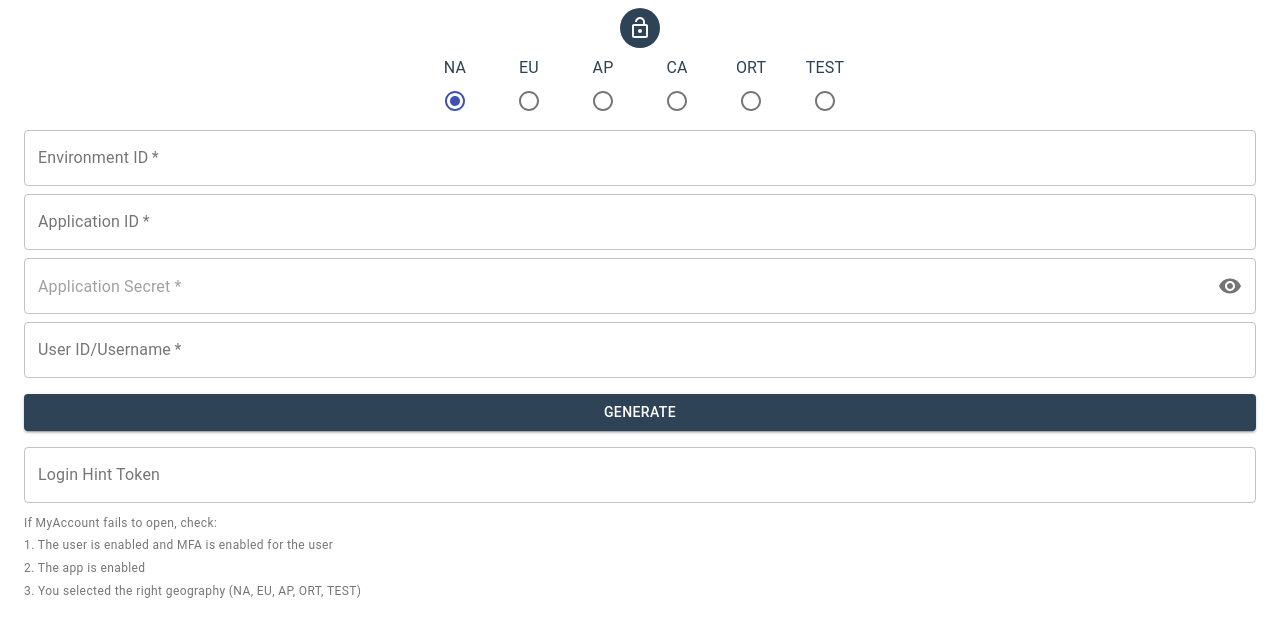
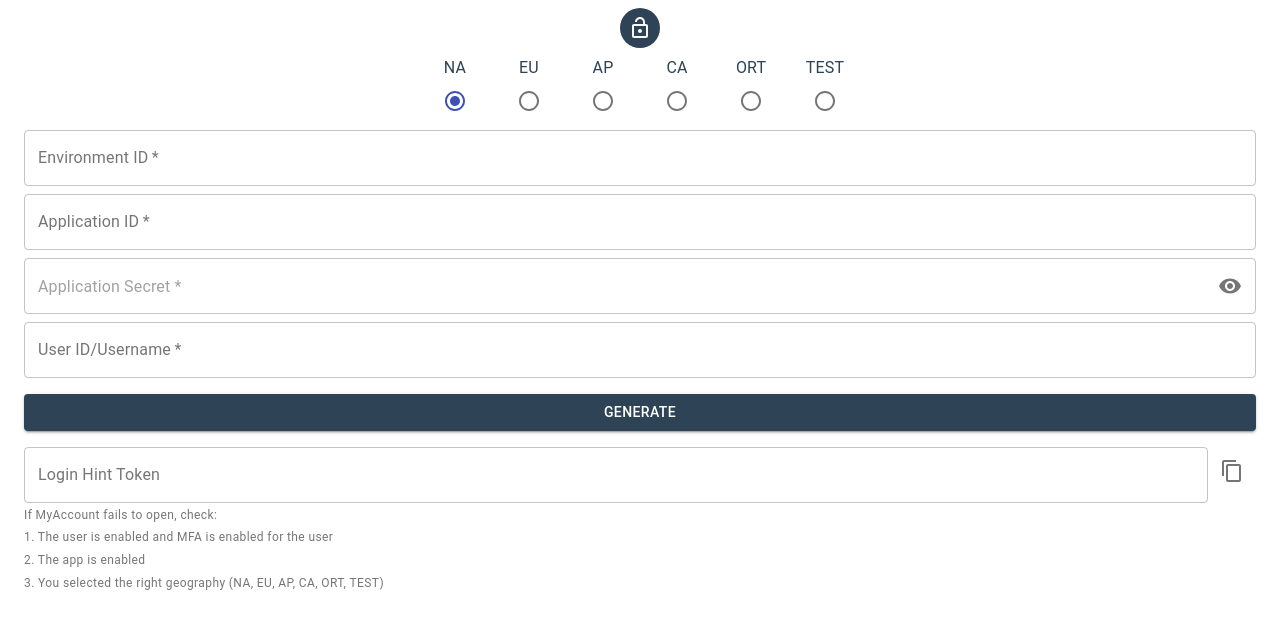
Before and after one commit to dbrowski/pingone-login-hint-token-generator, a React (Create React App) app: page / in a window 1280 px wide. Shown: the top 636 px of the page. Built offline with nearby package versions, Linux system fonts and the light colour scheme.

Commit message:
Update packages. Create copy button for token.

```diff
--- a/package.json
+++ b/package.json
@@ -5,6 +5,7 @@
   "dependencies": {
     "@emotion/react": "^11.7.0",
     "@emotion/styled": "^11.6.0",
+    "@fortawesome/fontawesome-free": "^5.15.4",
     "@material-ui/core": "^4.12.3",
     "@material-ui/icons": "^4.11.2",
     "@mui/icons-material": "^5.2.0",
--- a/src/App.js
+++ b/src/App.js
@@ -7,6 +7,7 @@ import Grid from "@material-ui/core/Grid";
 import OutlinedInput from "@mui/material/OutlinedInput";
 import InputAdornment from "@material-ui/core/InputAdornment";
 import IconButton from "@material-ui/core/IconButton";
+import ContentCopyIcon from "@mui/icons-material/ContentCopy";
 import Visibility from "@mui/icons-material/Visibility";
 import VisibilityOff from "@mui/icons-material/VisibilityOff";
 import Link from "@material-ui/core/Link";
@@ -82,6 +83,12 @@ const useStyles = makeStyles((theme) => ({
     },
     margin: theme.spacing(0, 0, 1),
   },
+  token: {
+    color: "green",
+    "& .MuiInputBase-root": {
+      color: "green",
+    },
+  },
 }));
 
 export default function App() {
@@ -144,6 +151,10 @@ export default function App() {
 
   const handleMouseDownPassword = (event) => {
     event.preventDefault();
+  };
+
+  const handleCopyButtonClick = () => {
+    navigator.clipboard.writeText(loginHintToken);
   };
 
   const generate = (envId, appId, appSecret, userId, geo) => {
@@ -244,7 +255,7 @@ export default function App() {
   const helperText2 = " 1. The user is enabled and MFA is enabled for the user";
   const helperText3 = " 2. The app is enabled";
   const helperText4 =
-    " 3. You selected the right geography (NA, EU, AP, ORT, TEST)";
+    " 3. You selected the right geography (NA, EU, AP, CA, ORT, TEST)";
 
   // $(document).ready(function () {
   //   $(document).on("keyup", function (evt) {
@@ -414,15 +425,33 @@ export default function App() {
                   Generate
                 </Button>
               </Grid>
-              <Grid item className={classes.input}>
+              <Grid item container>
+                <Grid item style={{ flexGrow: 1 }}>
                   <TextField
                     id="login-hint-token"
                     label="Login Hint Token"
                     variant="outlined"
                     value={loginHintToken}
+                    color="success"
+                    className={classes.token}
                     multiline
                     fullWidth
                   />
+                </Grid>
+                <Grid
+                  item
+                  className={classes.input}
+                  style={{ flexGrow: 0, alignSelf: "center" }}
+                >
+                  <IconButton
+                    aria-label="copy"
+                    onClick={() => {
+                      handleCopyButtonClick();
+                    }}
+                  >
+                    <ContentCopyIcon />
+                  </IconButton>
+                </Grid>
               </Grid>
               <FormHelperText>{helperText1}</FormHelperText>
               <FormHelperText>{helperText2}</FormHelperText>
```
Also changed, not shown: 12 other files (tests, documents, lock files or other folders). Lines whose indentation alone changed are shown as unchanged.
